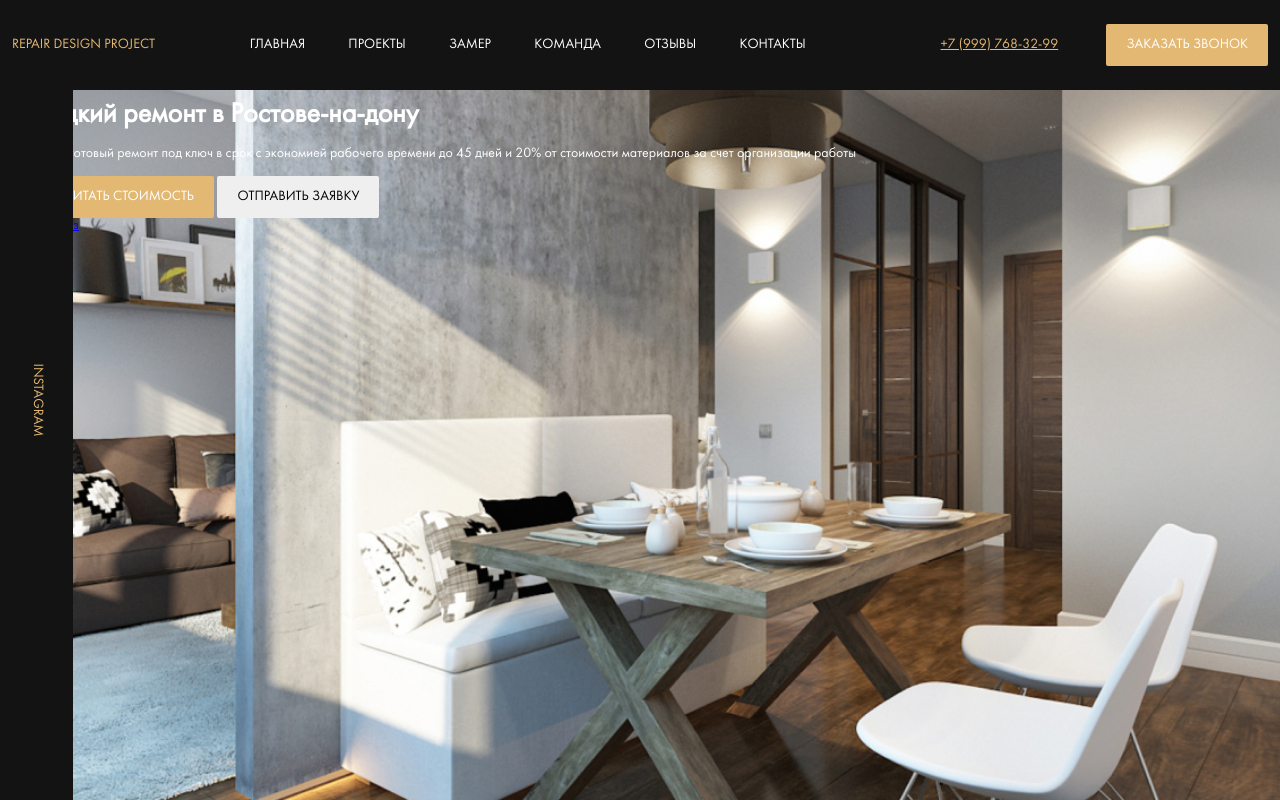
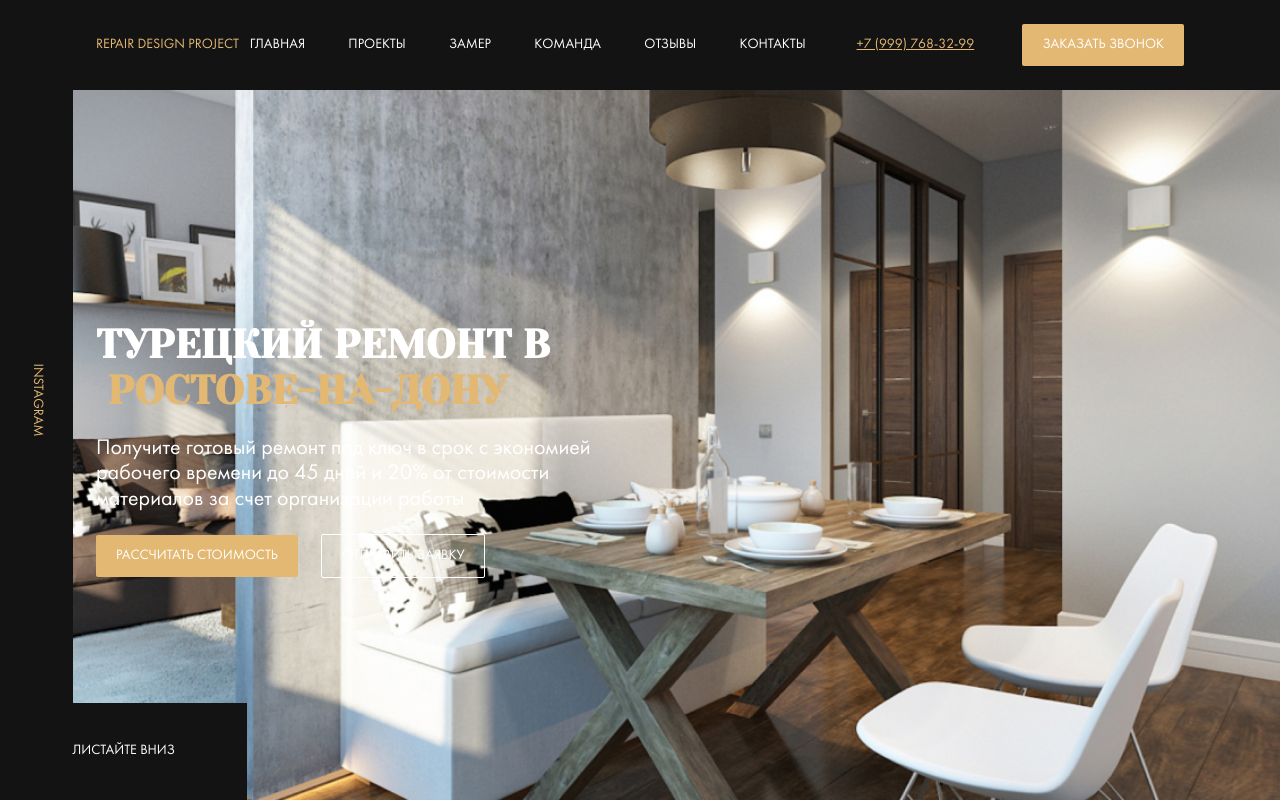
Before and after one commit to pb56/myweb, a PHP site: page / in a window 1280 px wide. Run offline with PHP 8.4, Linux system fonts and the light colour scheme; some web fonts are replaced.

Commit message:
feat: hero style and add Yeseva One

```diff
--- a/css/style.css
+++ b/css/style.css
@@ -326,8 +326,13 @@ template {
   .button--primary {
     background-color: #E3B873;
     color: #ffffff; }
+  .button--outline {
+    border: 1px solid #ffffff;
+    background-color: transparent;
+    color: #ffffff; }
 
 .container {
+  width: 85%;
   max-width: 1256px;
   margin: auto; }
 
@@ -363,16 +368,40 @@ template {
 
 .hero {
   position: relative;
+  display: flex;
+  flex-direction: column;
+  justify-content: center;
+  align-items: flex-start;
   padding-top: 100px;
   background: #131313 url("../img/hero-bg.jpg") no-repeat center/cover;
   height: 100vh;
   color: #ffffff; }
+  .hero__content {
+    max-width: 670px; }
+  .hero__text {
+    font-size: 22px;
+    max-width: 500px; }
+  .hero__button {
+    margin-right: 20px; }
   .hero__instagram {
     position: absolute;
     left: 0;
     top: 0;
     max-width: 80px;
     height: 100%; }
+  .hero__scroll--down {
+    position: absolute;
+    display: flex;
+    justify-content: center;
+    align-items: center;
+    left: 0;
+    bottom: 0;
+    min-width: 247px;
+    min-height: 97px;
+    background-color: #131313;
+    text-transform: uppercase;
+    text-decoration: none;
+    color: #ffffff; }
 
 .instagram {
   display: flex;
@@ -386,7 +415,12 @@ template {
     transform: rotate(90deg); }
 
 .title {
-  margin: 0; }
+  margin: 0;
+  font-family: 'Yeseva One', cursive;
+  text-transform: uppercase;
+  font-size: 40px; }
+  .title--primary {
+    color: #E3B873; }
 
 *, *:before, *:after {
   box-sizing: border-box; }
--- a/index.html
+++ b/index.html
@@ -4,6 +4,10 @@
     <meta charset="UTF-8" />
     <meta name="viewport" content="width=device-width, initial-scale=1.0" />
     <title>Document</title>
+    <link
+      href="https://fonts.googleapis.com/css?family=Yeseva+One&display=swap&subset=cyrillic"
+      rel="stylesheet"
+    />
     <link rel="stylesheet" href="css/style.css" />
   </head>
   <body>
@@ -37,9 +41,12 @@
         <div class="instagram hero__instagram">
           <a href="#" class="instagram__link">Instagram</a>
         </div>
-        <div class="hero__content">
-          <div class="container">
-            <h1 class="title hero__title">Турецкий ремонт в Ростове-на-дону</h1>
+        <div class="container">
+          <div class="hero__content">
+            <h1 class="title hero__title">
+              Турецкий ремонт в &nbsp;<span class="title--primary"
+                >Ростове-на-дону</span>
+            </h1>
             <p class="hero__text">
               Получите готовый ремонт под ключ в срок с экономией рабочего
               времени до 45 дней и 20% от стоимости материалов за счет
@@ -52,10 +59,10 @@
               Отправить заявку
             </button>
           </div>
-          <!-- /.container -->
+          <!-- /.hero__content -->
         </div>
-        <!-- /.hero__content -->
-        <a href="#" class="scroll--down">листайте вниз</a>
+        <!-- /.container -->
+        <a href="#" class="hero__scroll--down">листайте вниз</a>
       </section>
       <!-- /.hero -->
     </main>
--- a/sass/_grid.sass
+++ b/sass/_grid.sass
@@ -1,3 +1,4 @@
 .container
+    width: 85%
     max-width: 1256px
     margin: auto
--- a/sass/templates/_hero.sass
+++ b/sass/templates/_hero.sass
@@ -1,15 +1,39 @@
 .hero
     position: relative
+    display: flex
+    flex-direction: column
+    justify-content: center
+    align-items: flex-start
     padding-top: 100px
     background: $dark url('../img/hero-bg.jpg') no-repeat center / cover
     height: 100vh
     color: $light
+    &__content
+        max-width: 670px
+    &__text
+        font-size: 22px
+        max-width: 500px
+    &__button
+        margin-right: 20px
     &__instagram
         position: absolute
         left: 0
         top: 0
         max-width: 80px
         height: 100%
+    &__scroll--down
+        position: absolute
+        display: flex
+        justify-content: center
+        align-items: center
+        left: 0
+        bottom: 0
+        min-width: 247px
+        min-height: 97px
+        background-color: $dark
+        text-transform: uppercase
+        text-decoration: none
+        color: $light
 .instagram
     display: flex
     justify-content: center
@@ -22,3 +46,8 @@
         transform: rotate(90deg)
 .title
     margin: 0
+    font-family: 'Yeseva One', cursive
+    text-transform: uppercase
+    font-size: 40px
+    &--primary
+        color: $primary
```
